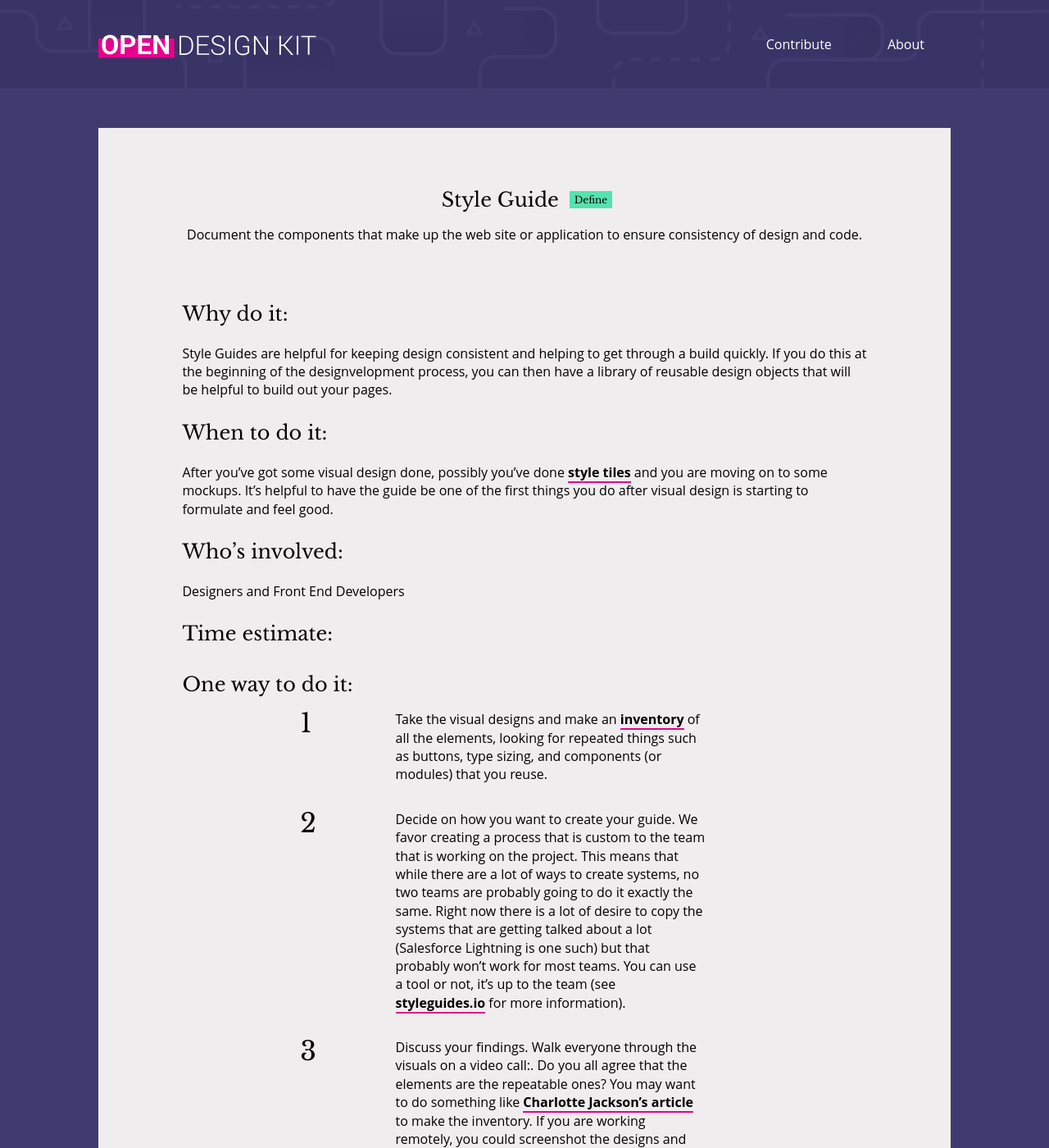
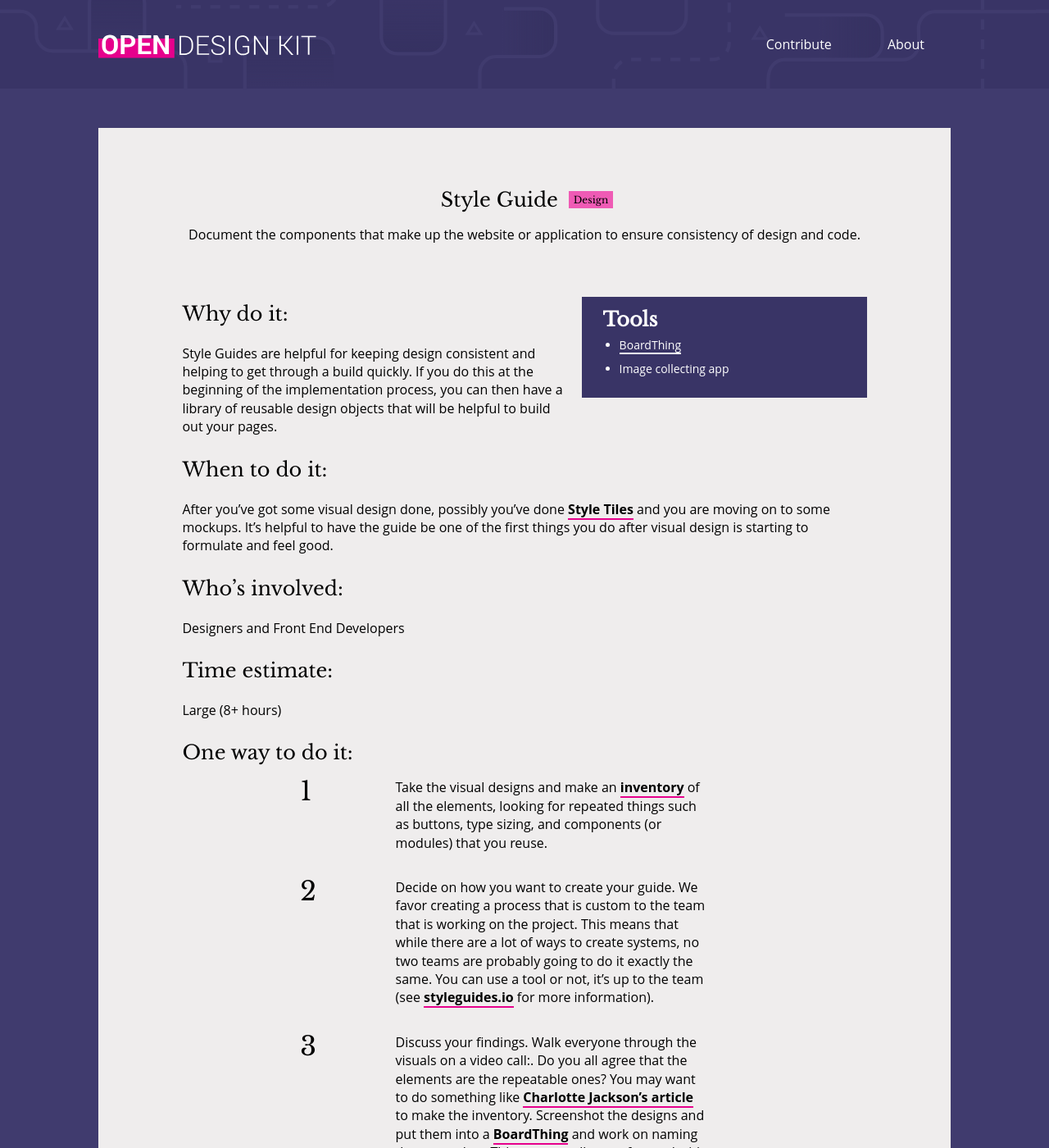
Before and after one commit to open-design-kit/opendesignkit, a Jekyll site: the page built from _methods/Style-Guides.md, in a window 1280 px wide and 1400 px high. Shown: the whole window at 82% size. Built offline with Jekyll 4.4.1, drawn with Linux system fonts in a browser that asks for light colours; some of the changed text lies outside the part shown.

Commit message:
clean up for style guide method - added tools and fixed punctuation

```diff
--- a/_methods/Style-Guides.md
+++ b/_methods/Style-Guides.md
@@ -2,18 +2,21 @@
 layout: methods
 type:
 title: Style Guide
-category: define
-teaser: Document the components that make up the web site or application to ensure consistency of design and code.
+category: design
+teaser: Document the components that make up the website or application to ensure consistency of design and code.
 tools:
+ - <a href="http://boardthing.com/">BoardThing</a>
+ - Image collecting app
+
 ---
 
 ## Why do it:
 
-Style Guides are  helpful for keeping design consistent and helping to get through a build quickly. If you do this at the beginning of the designvelopment process, you can then have a library of reusable design objects that will be helpful to build out your pages.
+Style Guides are  helpful for keeping design consistent and helping to get through a build quickly. If you do this at the beginning of the implementation process, you can then have a library of reusable design objects that will be helpful to build out your pages.
 
 ## When to do it:
 
-After you've got some visual design done, possibly you've done [style tiles](/methods/style-tiles/) and you are moving on to some mockups. It's helpful to have the guide be one of the first things you do after visual design is starting to formulate and feel good.
+After you've got some visual design done, possibly you've done [Style Tiles](/methods/style-tiles/) and you are moving on to some mockups. It's helpful to have the guide be one of the first things you do after visual design is starting to formulate and feel good.
 
 ## Who’s involved:
 
@@ -21,28 +24,29 @@ Designers and Front End Developers
 
 
 ## Time estimate:
+Large (8+ hours)
 
 ## One way to do it:
 
 1. Take the visual designs and make an [inventory](/methods/interface-inventory/) of all the elements, looking for repeated things such as buttons, type sizing, and components (or modules) that you reuse.
 
-2. Decide on how you want to create your guide. We favor creating a process that is custom to the team that is working on the project. This means that while there are a lot of ways to create systems, no two teams are probably going to do it exactly the same. Right now there is a lot of desire to copy the systems that are getting talked about a lot (Salesforce Lightning is one such) but that probably won’t work for most teams. You can use a tool or not, it's up to the team (see [styleguides.io](http://styleguides.io) for more information).
+2. Decide on how you want to create your guide. We favor creating a process that is custom to the team that is working on the project. This means that while there are a lot of ways to create systems, no two teams are probably going to do it exactly the same. You can use a tool or not, it's up to the team (see [styleguides.io](http://styleguides.io) for more information).
 
-3. Discuss your findings. Walk everyone through the visuals on a video call:. Do you all agree that the elements are the repeatable ones? You may want to do something like [Charlotte Jackson's article](http://alistapart.com/article/from-pages-to-patterns-an-exercise-for-everyone) to make the inventory. If you are working remotely, you could screenshot the designs and put them into a [Board Thing](http://boardthing.com/) and work on naming them together. This way you all move forward with the same vocabulary and the same ideas.
+3. Discuss your findings. Walk everyone through the visuals on a video call:. Do you all agree that the elements are the repeatable ones? You may want to do something like [Charlotte Jackson's article](http://alistapart.com/article/from-pages-to-patterns-an-exercise-for-everyone) to make the inventory. Screenshot the designs and put them into a [BoardThing](http://boardthing.com/) and work on naming them together. This way you all move forward with the same vocabulary and the same ideas.
 
 4. The guide needs to get built out and put on a url somewhere that _everyone_ can see it. If you are working on Github or a wiki, make sure that you indicate the link and how to add to the guide. Also, keep in mind that a guide never really is finished (this is why it’s often called a living style guide), you'll iterate on it and change it as you iterate on the design of your site or application.
 
 
 ---
 
-##Examples:
+## Examples:
 
 * [Code for America](http://codeforamerica.clearleft.com)
 * [US Design Standards](https://standards.usa.gov)
 * [Lightning Design System](https://www.lightningdesignsystem.com)
 * [Yelp](http://www.yelp.com/styleguide)
 * [South Tees Hospital](http://southtees.nhs.uk/style-guide/)
-* And you can find lots of resources/examples at http://styleguides.io/
+* [Website Style Guide Resources](http://styleguides.io/)
 
 ---
 
```
Also changed, not shown: other parts of _methods/Style-Guides.md (+1 -1 lines).
